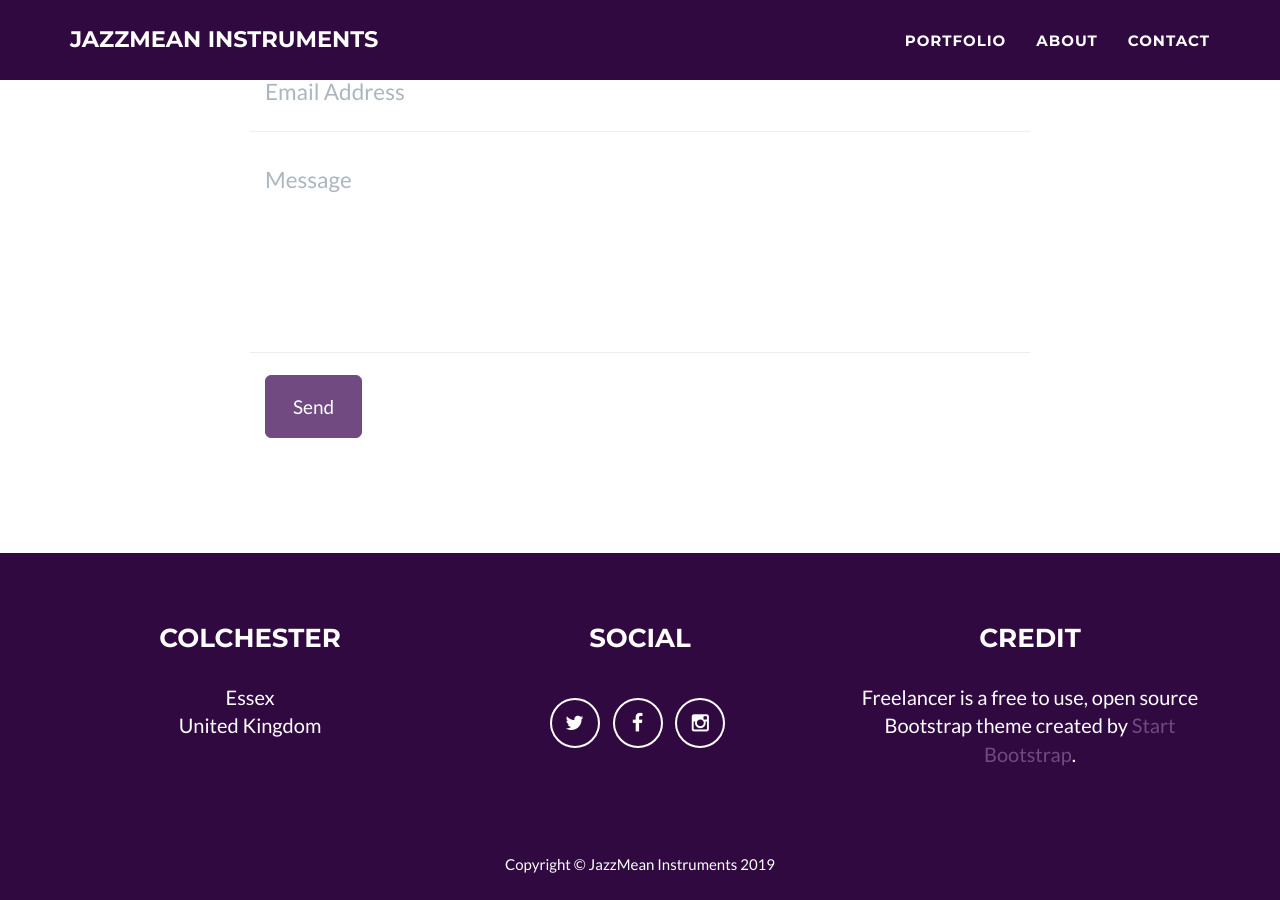
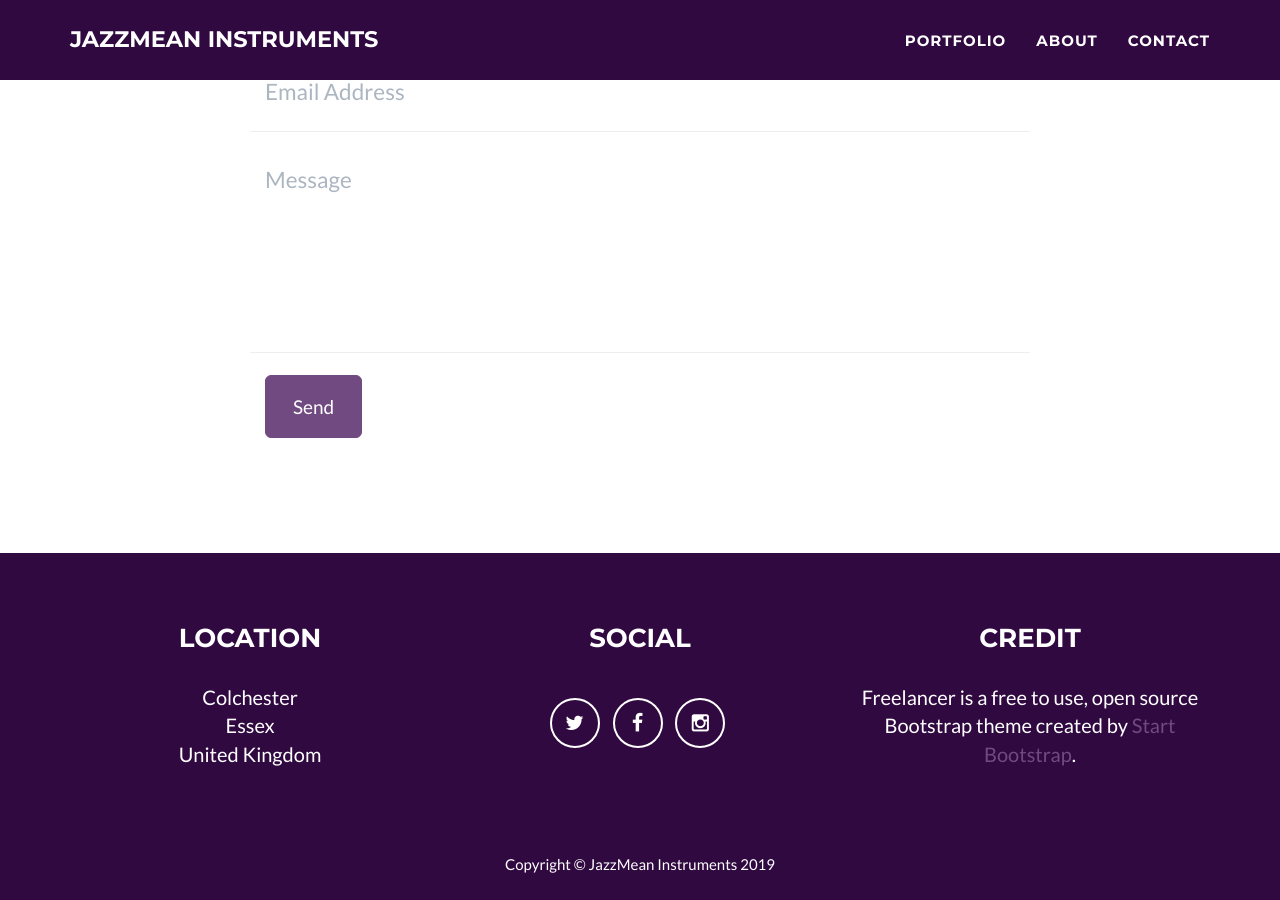
Before and after one commit to jazzmeaninstruments/jazzmeaninstruments.github.io, a Jekyll site: the page built from index.html, in a window 1280 px wide and 900 px high, scrolled down 2826 px. Built offline with Jekyll 4.4.1, drawn with Linux system fonts in a browser that asks for light colours.

Commit message:
Update _config.yml

```diff
--- a/_config.yml
+++ b/_config.yml
@@ -34,7 +34,7 @@ color:
 # Footer settings
 footer:
   copyright: JazzMean Instruments
-  location: Colchester
+  location: Location
   social: Social
   credits: Credit
 
@@ -49,6 +49,7 @@ social:
 
 # Postal address (add as many lines as necessary)
 address:
+  - line: Colchester
   - line: Essex
   - line: United Kingdom
 
```
